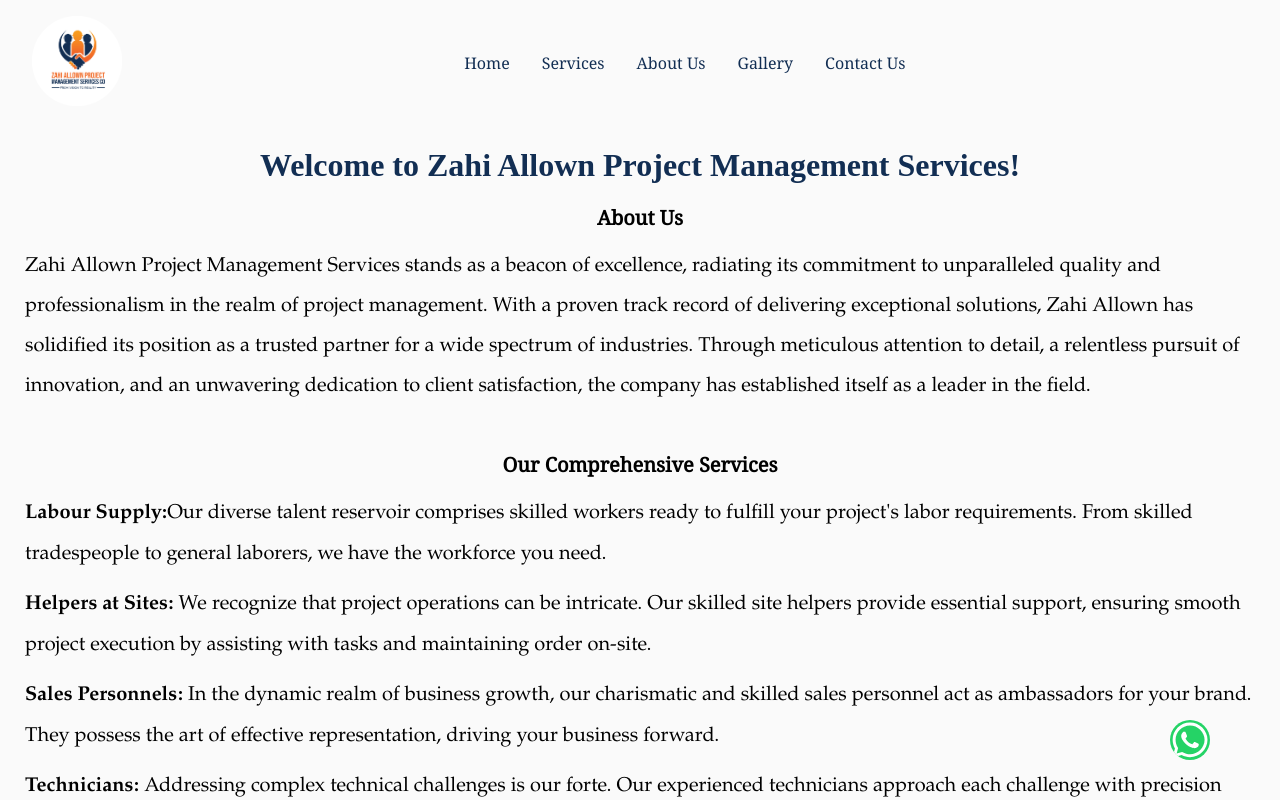
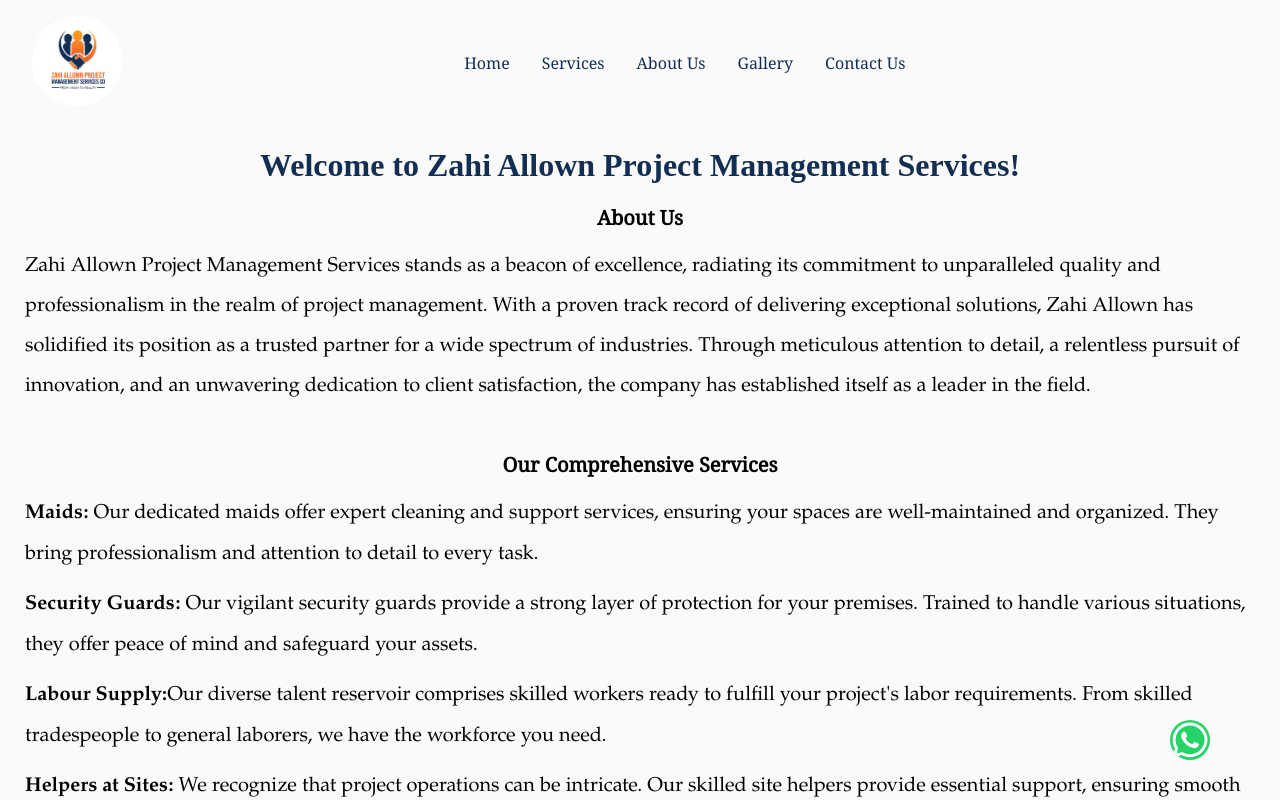
Before and after one commit to dkabagambe/zahiallownproject, a React (Create React App) app: page /about in a window 1280 px wide. Shown: the top 800 px of the page. Built offline with nearby package versions, Linux system fonts and the light colour scheme.

Commit message:
zahiallown.com

```diff
--- a/src/pages/AboutUs.js
+++ b/src/pages/AboutUs.js
@@ -23,6 +23,22 @@
         <section className="section">
           <h2>Our Comprehensive Services</h2>
           <ul className="list">
+            <li>
+              <p>
+                <strong>Maids:</strong> Our dedicated maids offer expert
+                cleaning and support services, ensuring your spaces are
+                well-maintained and organized. They bring professionalism and
+                attention to detail to every task.
+              </p>
+            </li>
+            <li>
+              <p>
+                <strong>Security Guards:</strong> Our vigilant security guards
+                provide a strong layer of protection for your premises. Trained
+                to handle various situations, they offer peace of mind and
+                safeguard your assets.
+              </p>
+            </li>
             <li>
               <p>
                 <strong>Labour Supply:</strong>
```
